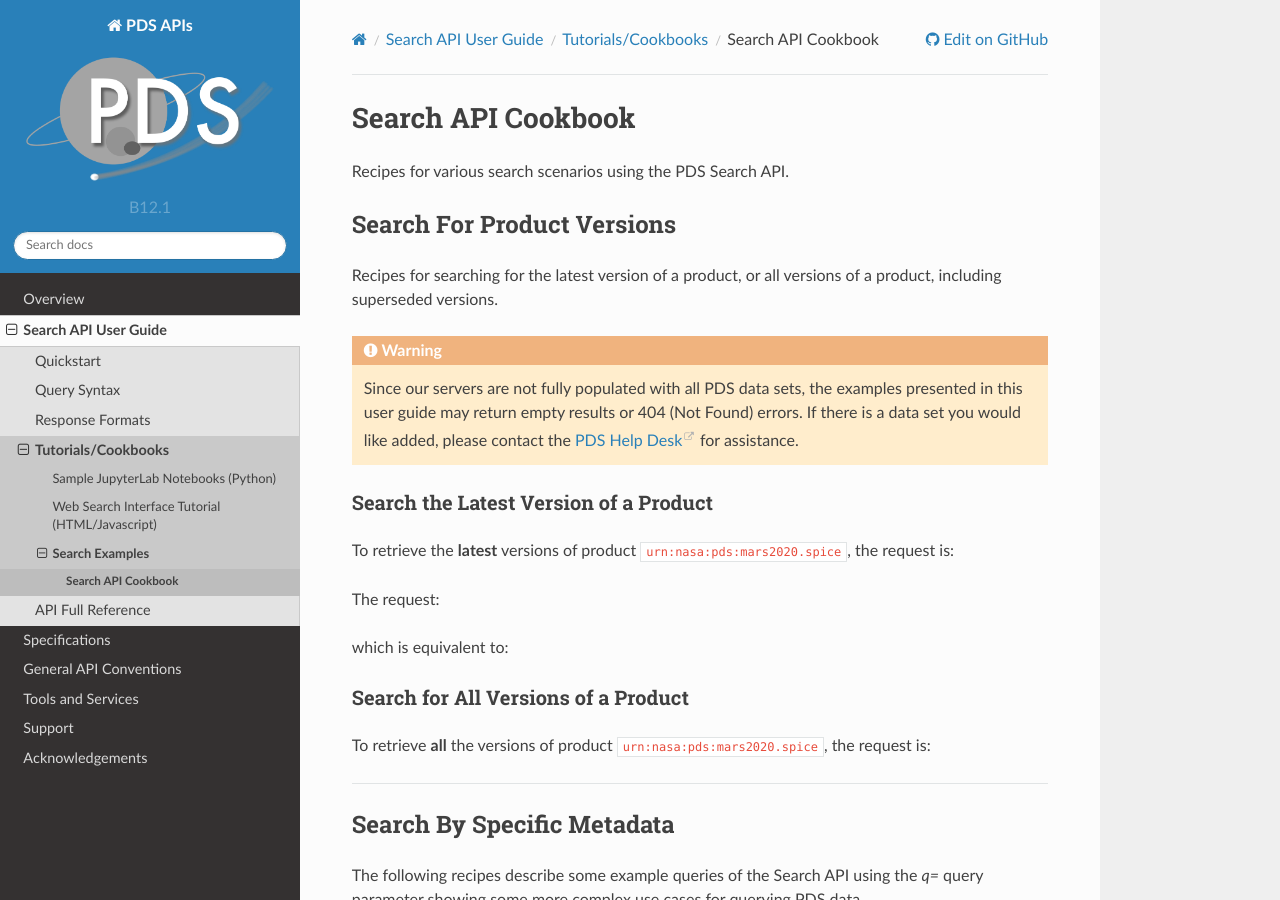
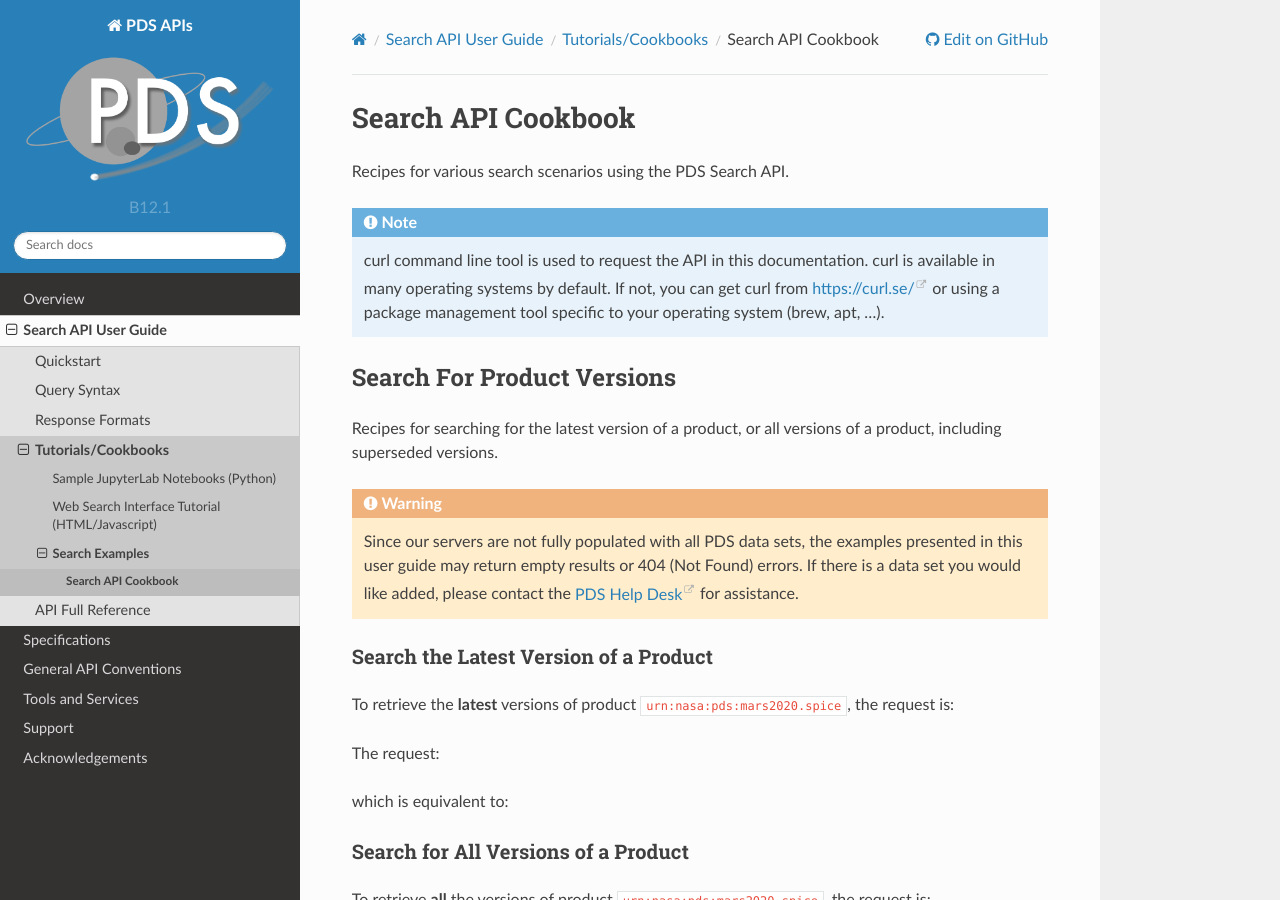
Before and after one commit to NASA-PDS/pds-api, a Sphinx documentation site: the page built from docs/source/guides/search/cookbook.rst, in a window 1280 px wide and 900 px high. Built offline with Sphinx 7.4.7 and the Read the Docs theme 2.0.0, drawn with Linux system fonts in a browser that asks for light colours.

Commit message:
add curl introduction

```diff
--- a/docs/source/guides/search/cookbook.rst
+++ b/docs/source/guides/search/cookbook.rst
@@ -1,7 +1,11 @@
+
 Search API Cookbook
 +++++++++++++++++++
 
 Recipes for various search scenarios using the PDS Search API.
+
+.. Note::
+   curl command line tool is used to request the API in this documentation. curl is available in many operating systems by default. If not, you can get curl from https://curl.se/ or using a package management tool specific to your operating system (brew, apt, ...).
 
 Search For Product Versions
 ===========================
--- a/docs/source/guides/search/endpoints.rst
+++ b/docs/source/guides/search/endpoints.rst
@@ -4,6 +4,8 @@
 .. Warning::
    Since our servers are not fully populated with all PDS data sets, the examples presented in this user guide may return empty results or 404 (Not Found) errors. If there is a data set you would like added, please contact the `PDS Help Desk <mailto:pds-operator@jpl.nasa.gov>`_ for assistance.
 
+.. Note::
+   curl command line tool is used to request the API in this documentation. curl is available in many operating systems by default. If not, you can get curl from https://curl.se/ or using a package management tool specific to your operating system (brew, apt, ...).
 
 Endpoints
 ---------
--- a/docs/source/guides/search/response_formats.rst
+++ b/docs/source/guides/search/response_formats.rst
@@ -1,5 +1,8 @@
 Response Formats
 ================
+
+.. Note::
+   curl command line tool is used to request the API in this documentation. curl is available in many operating systems by default. If not, you can get curl from https://curl.se/ or using a package management tool specific to your operating system (brew, apt, ...).
 
 Content Negotiation
 --------------------
```
Also changed, not shown: docs/source/guides/search/quickstart.rst (+2 -5 lines).
